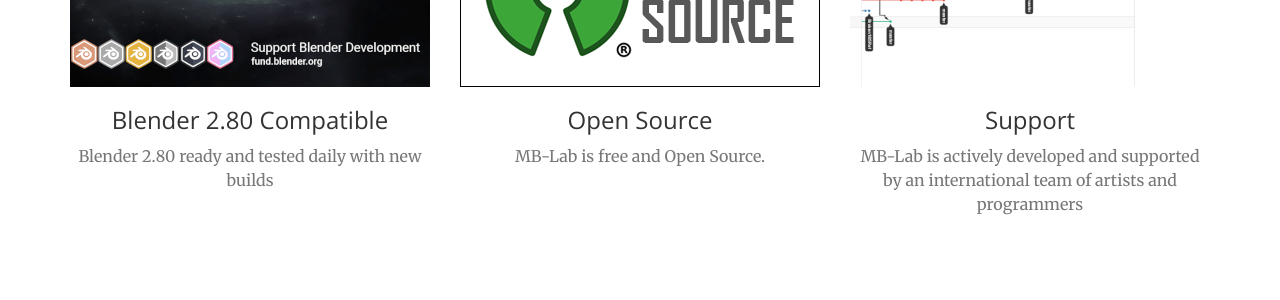
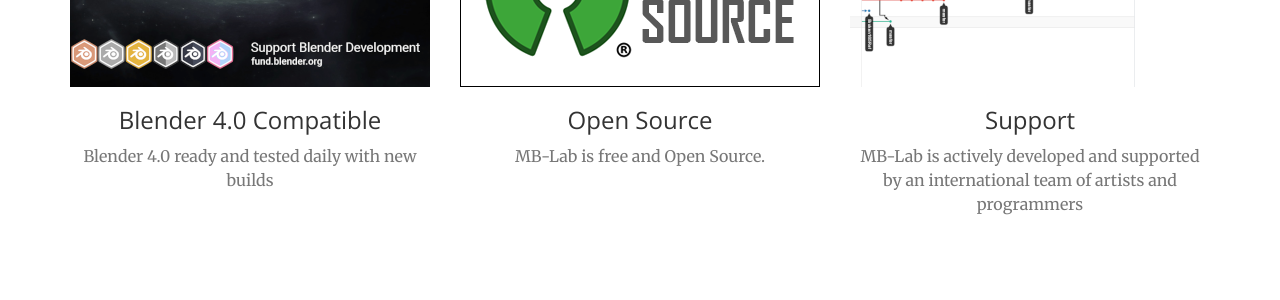
Before and after one commit to MB-Lab-Community/MB-Lab.github.io, a Jekyll site: the page built from index.html, in a window 1280 px wide and 900 px high, scrolled down 1969 px. Shown: the part 157-457 px from the top of the window. Built offline with Jekyll 4.4.1, drawn with Linux system fonts in a browser that asks for light colours.

Commit message:
Uopdated Features

```diff
--- a/_includes/features.html
+++ b/_includes/features.html
@@ -95,8 +95,8 @@
           <div class="col-lg-4 col-md-4 text-center">
             <div class="features-box"> <img src="img/features/splash_2_80_sm.png"
                 class="img-responsive" alt="">
-              <h3>Blender 2.80 Compatible</h3>
-              <p class="text-muted">Blender 2.80 ready and tested daily with new builds<br>
+              <h3>Blender 4.0 Compatible</h3>
+              <p class="text-muted">Blender 4.0 ready and tested daily with new builds<br>
               </p>
             </div>
           </div>
```
